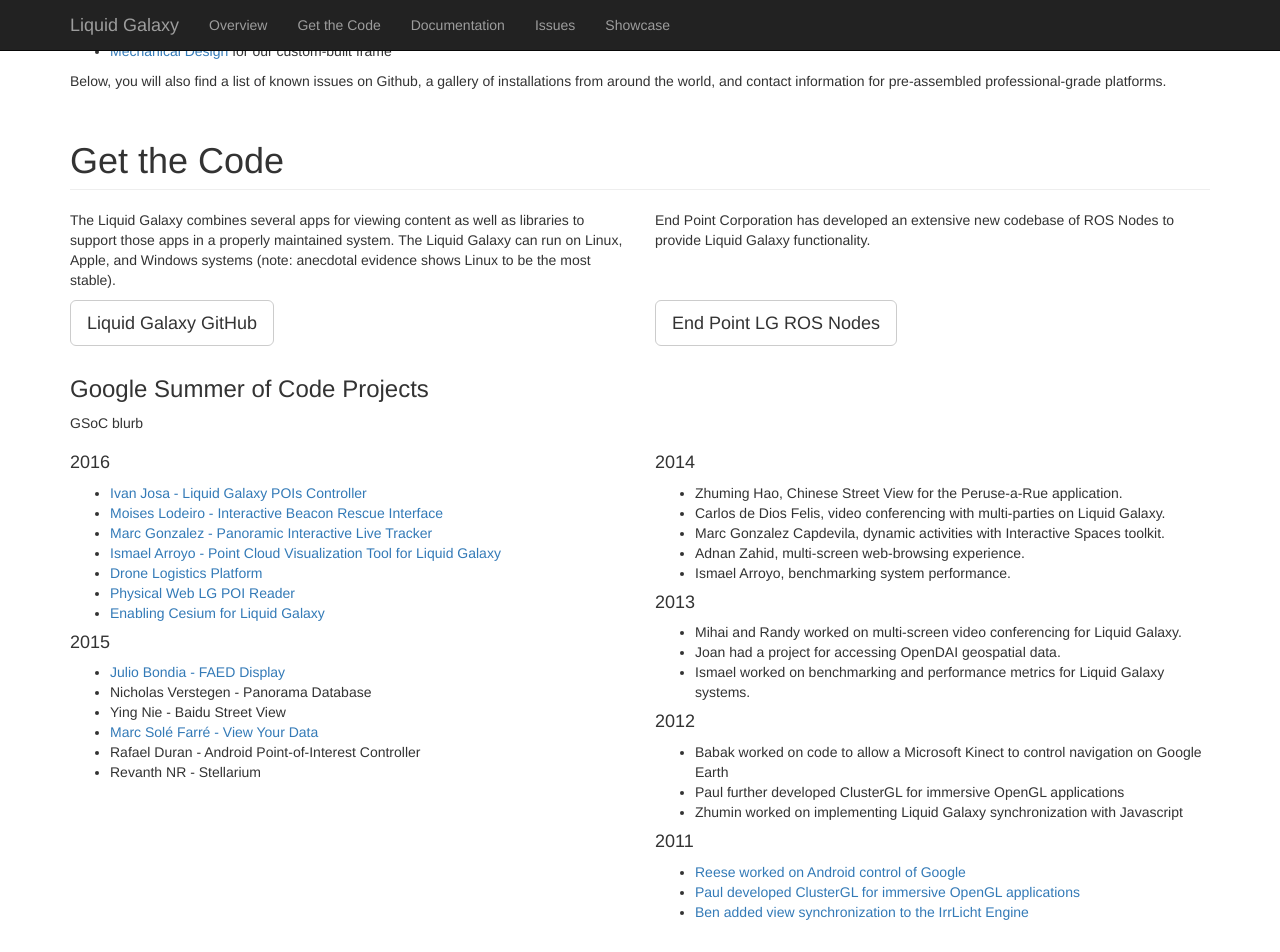
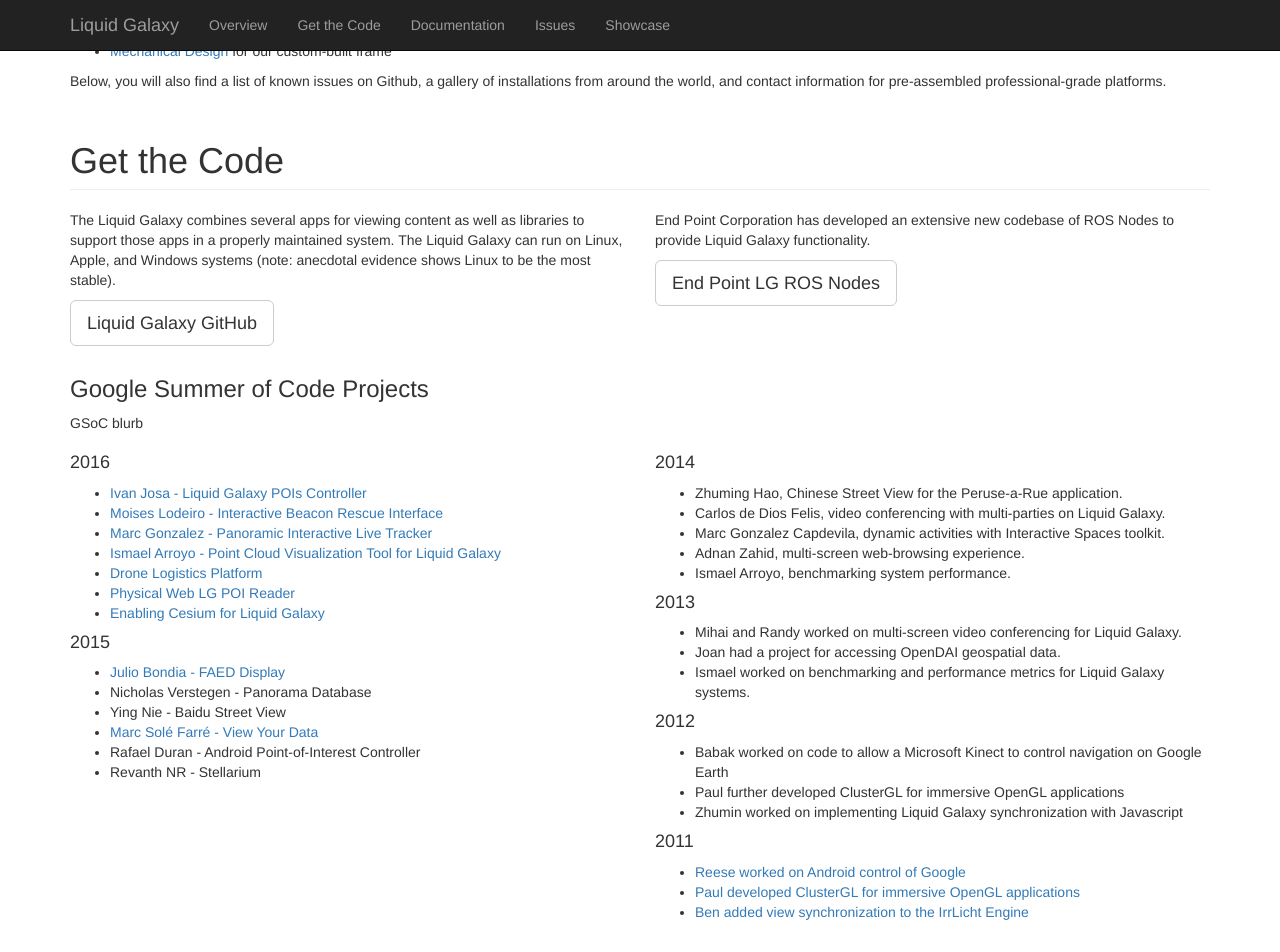
Before and after one commit to EndPointCorp/liquidgalaxy_wip, a Jekyll site: the page index.html, which Jekyll copies as it is, in a window 1280 px wide and 1400 px high, scrolled down 670 px. Shown: the top 952 px of the window. Built offline with Jekyll 4.4.1, drawn with Linux system fonts in a browser that asks for light colours.

Commit message:
Change Get the Code blurb paragraph height to not be static

```diff
--- a/css/style.css
+++ b/css/style.css
@@ -50,10 +50,6 @@
     margin: auto;
 }
 
-.code-section {
-    height: 80px;
-}
-
 @media (max-width: 1024px) {
     .header-bg {
         background: url("/liquidgalaxy_wip/img/black35.png") repeat 0 0, url("/liquidgalaxy_wip/img/lg-0.jpg") no-repeat -75px -40px/150%;
--- a/index.html
+++ b/index.html
@@ -64,9 +64,9 @@
     <div class="section" id="get-the-code">
       <h1 class="page-header">Get the Code</h1>
       <div class="row">
-        <div class="col-sm-6"><p class="code-section">The Liquid Galaxy combines several apps for viewing content as well as libraries to support those apps in a properly maintained system. The Liquid Galaxy can run on Linux, Apple, and Windows systems (note: anecdotal evidence shows Linux to be the most stable).</p>
+        <div class="col-sm-6"><p>The Liquid Galaxy combines several apps for viewing content as well as libraries to support those apps in a properly maintained system. The Liquid Galaxy can run on Linux, Apple, and Windows systems (note: anecdotal evidence shows Linux to be the most stable).</p>
         <p><a class="btn btn-default btn-lg" href="https://github.com/liquidgalaxy/liquid-galaxy/" role="button">Liquid Galaxy GitHub</a></p></div>
-        <div class="col-sm-6"><p class="code-section">End Point Corporation has developed an extensive new codebase of ROS Nodes to provide Liquid Galaxy functionality.</p>
+        <div class="col-sm-6"><p>End Point Corporation has developed an extensive new codebase of ROS Nodes to provide Liquid Galaxy functionality.</p>
         <p><a class="btn btn-default btn-lg" href="https://github.com/EndPointCorp/lg_ros_nodes" role="button">End Point LG ROS Nodes</a></p></div>
       </div>
       <h3>Google Summer of Code Projects</h3>
```
